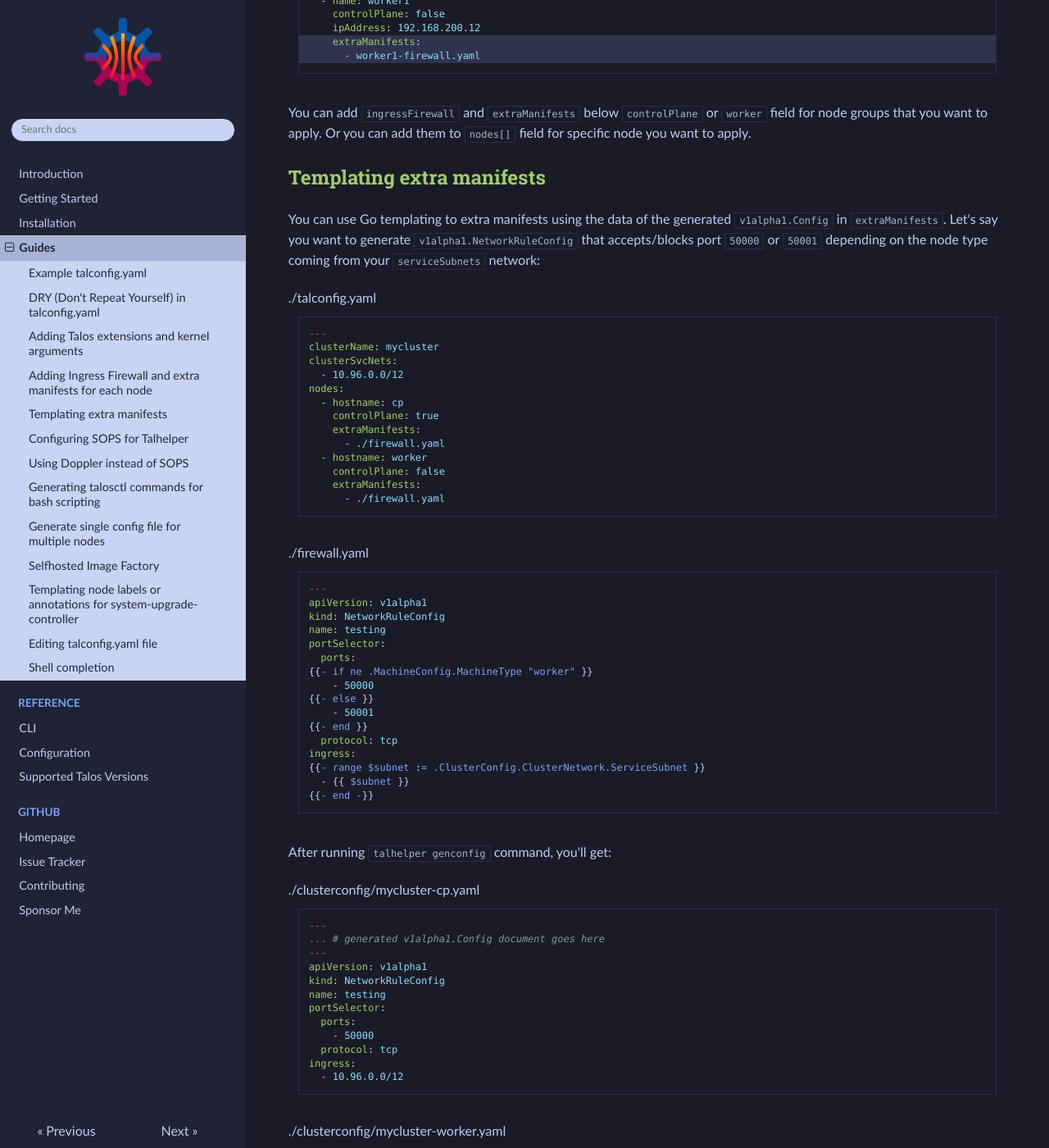
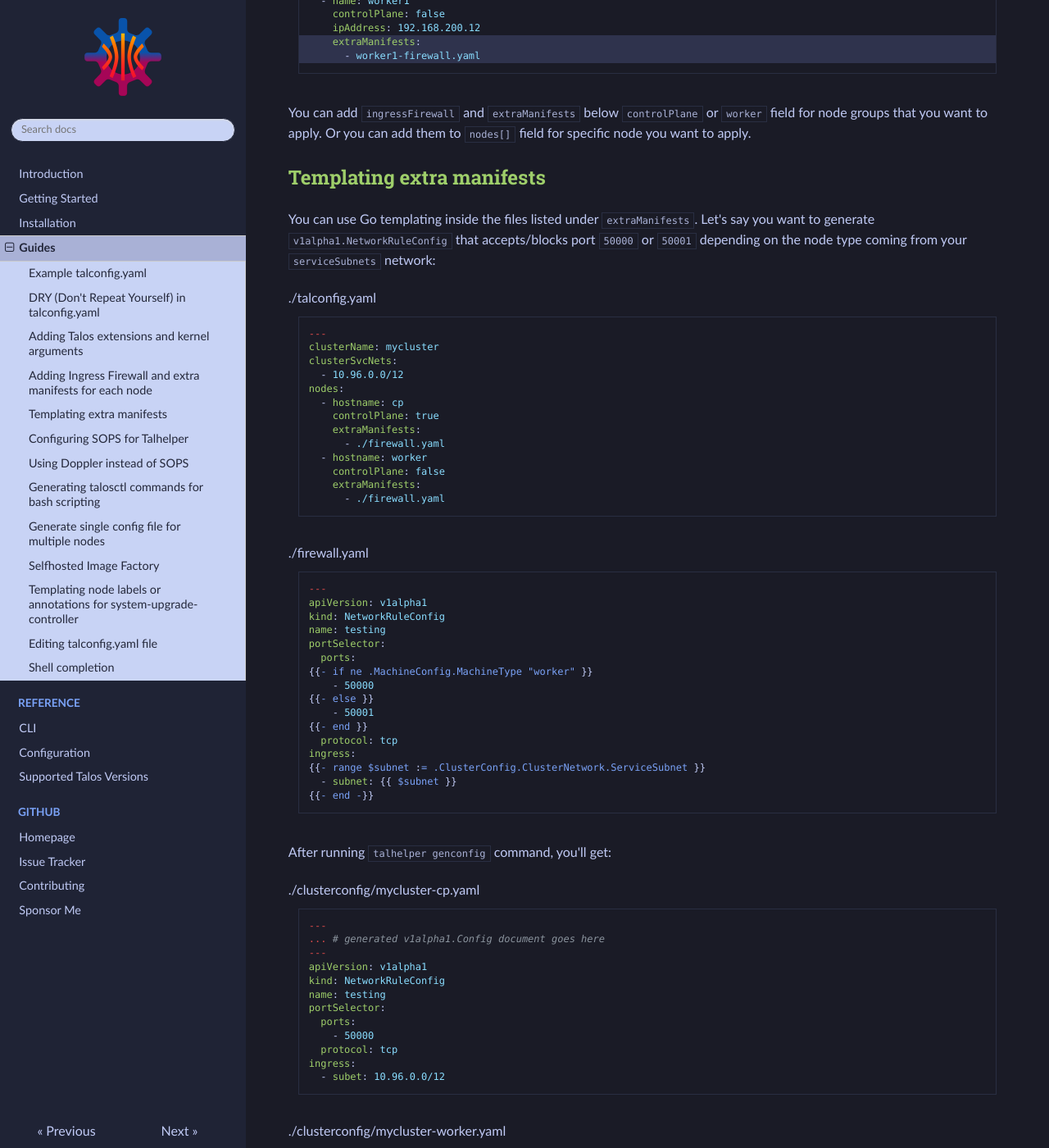
Before and after one commit to budimanjojo/talhelper, an MkDocs documentation site: the page built from docs/docs/guides.md, in a window 1280 px wide and 1400 px high, scrolled down 3489 px. Shown: the whole window at 82% size. Built offline with MkDocs 1.6.1, drawn with Linux system fonts in a browser that asks for light colours; some of the changed lines change nothing that is shown.

Commit message:
fix: details in guide doc

````diff
--- a/docs/docs/guides.md
+++ b/docs/docs/guides.md
@@ -169,7 +169,7 @@ Or you can add them to `nodes[]` field for specific node you want to apply.
 
 ## Templating extra manifests
 
-You can use Go templating to extra manifests using the data of the generated `v1alpha1.Config` in `extraManifests`.
+You can use Go templating inside the files listed under `extraManifests`.
 Let's say you want to generate `v1alpha1.NetworkRuleConfig` that accepts/blocks port `50000` or `50001` depending on the node type coming from your `serviceSubnets` network:
 
 ```yaml title="./talconfig.yaml"
@@ -203,7 +203,7 @@ portSelector:
   protocol: tcp
 ingress:
 {{- range $subnet := .ClusterConfig.ClusterNetwork.ServiceSubnet }}
-  - {{ $subnet }}
+  - subnet: {{ $subnet }}
 {{- end -}}
 ```
 
@@ -221,7 +221,7 @@ portSelector:
     - 50000
   protocol: tcp
 ingress:
-  - 10.96.0.0/12
+  - subet: 10.96.0.0/12
 ```
 
 ```yaml title="./clusterconfig/mycluster-worker.yaml"
@@ -236,7 +236,7 @@ portSelector:
     - 50001
   protocol: tcp
 ingress:
-  - 10.96.0.0/12
+  - subnet: 10.96.0.0/12
 ```
 
 To get all the available data fields that you can use, the easiest place that I can find is from [upstream source code](https://raw.githubusercontent.com/siderolabs/talos/refs/heads/main/pkg/machinery/config/types/v1alpha1/v1alpha1_types.go).
````
